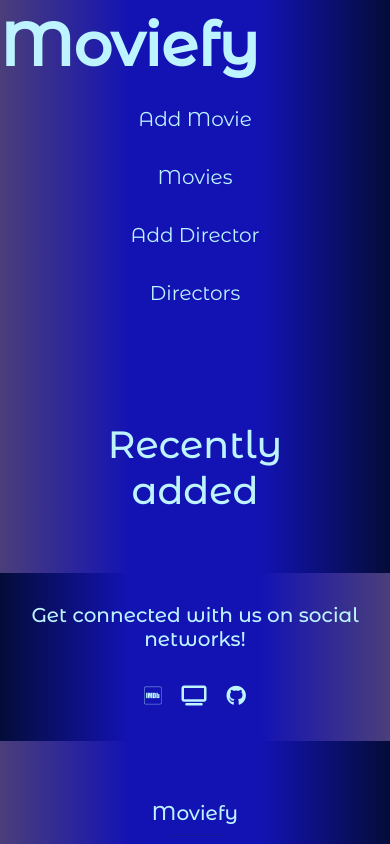
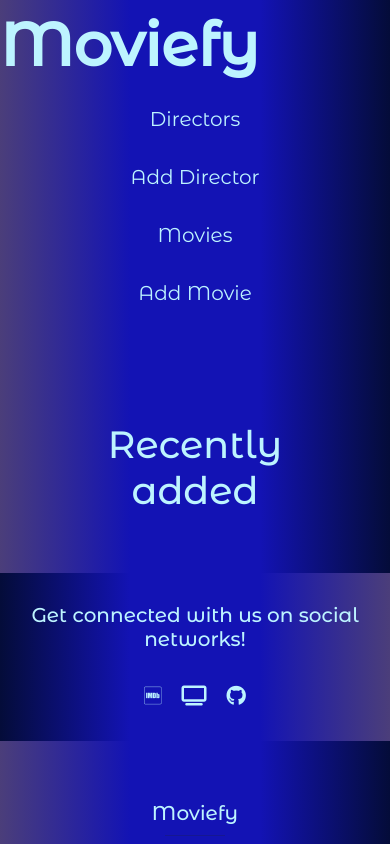
Before and after one commit to ndumovski/mern-moviefy, a React (Create React App) app in the folder frontend/: page / in a window 390 px wide. Shown: the top 844 px of the page. Built offline with nearby package versions, Linux system fonts and the light colour scheme.

Commit message:
Set the routes for the Movies in the frontend & some css fixes

```diff
--- a/frontend/src/App.js
+++ b/frontend/src/App.js
@@ -9,6 +9,8 @@ import DirectorPage from './pages/Directors/Show/DirectorPage';
 import EditDirector from './pages/Directors/Edit/EditDirector';
 import Movies from './pages/Movies/Movies';
 import AddMovie from './pages/Movies/Add/AddMovie';
+import MoviePage from './pages/Movies/Show/MoviePage';
+import EditMovie from './pages/Movies/Edit/EditMovie';
 
 
 function App() {
@@ -24,7 +26,9 @@ function App() {
             <Route exact path="/directors/:slug" element={<DirectorPage/>} />
             <Route exact path="/directors/:slug/edit" element={<EditDirector/>} />
             <Route exact path="/movies" element={<Movies/>} />
-            <Route exact path="/add-movie" element={<AddMovie/>} />
+            <Route exact path="/movies/add" element={<AddMovie/>} />
+            <Route exact path="/movies/:slug" element={<MoviePage/>} />
+            <Route exact path="/movies/:slug/edit" element={<EditMovie/>} />
           </Routes>
         </div>
       </div>
--- a/frontend/src/components/Navbar/NavBar.css
+++ b/frontend/src/components/Navbar/NavBar.css
@@ -31,9 +31,10 @@
     overflow: hidden;
 }
 
+
 .topnav a{
-    float: right;
-    display: block;
+    /* float: right; */
+    /* display: block; */
     color: #bdf4ff;
     text-align: center;
     padding: 14px 16px;
@@ -56,8 +57,11 @@
     .header-nav{
         display: flow-root;
     }
-
     .header-title{
         text-align: center;
     }
+    .topnav a{
+        display: block;
+    }
+
 }
--- a/frontend/src/components/Navbar/NavBar.js
+++ b/frontend/src/components/Navbar/NavBar.js
@@ -8,10 +8,10 @@ function NavBar() {
       <nav className="header-nav">
         <Link id="redirect" className="header-title" to="/"> Moviefy</Link>
         <div className="topnav">
-          <Link to="/add-movie">Add Movie</Link>
+          <Link to="/directors">Directors</Link>
+          <Link to="/directors/add">Add Director</Link>
           <Link to="/movies">Movies</Link>
-          <Link to="/directors/add">Add Director</Link>
-          <Link to="/directors">Directors</Link>
+          <Link to="/movies/add">Add Movie</Link>
         </div>
       </nav>
     </header>
```
Also changed, not shown: frontend/src/components/MovieForm/MovieForm.js (added), frontend/src/pages/Movies/Edit/EditMovie.js (added), frontend/src/pages/Movies/Show/MoviePage.js (added).
